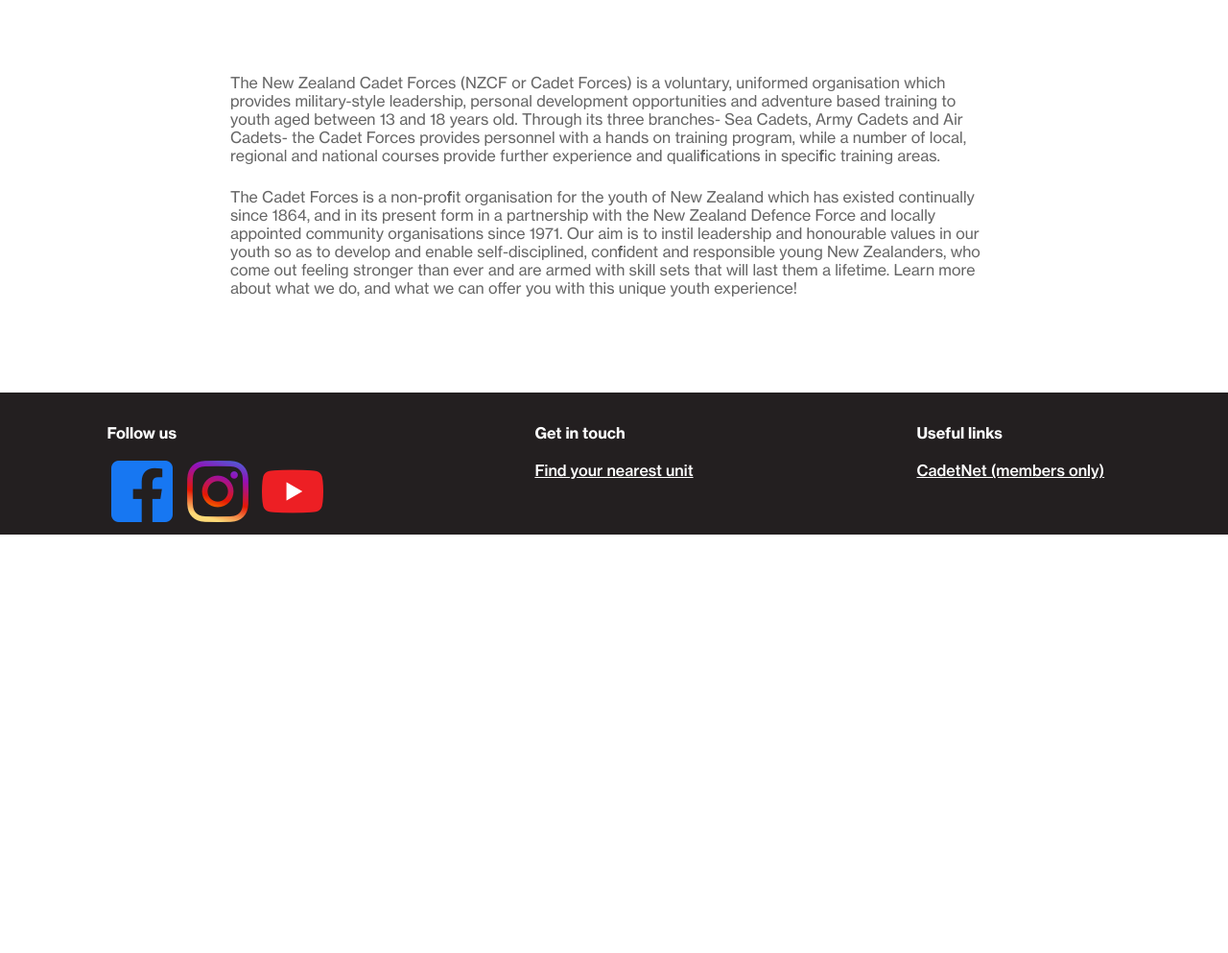
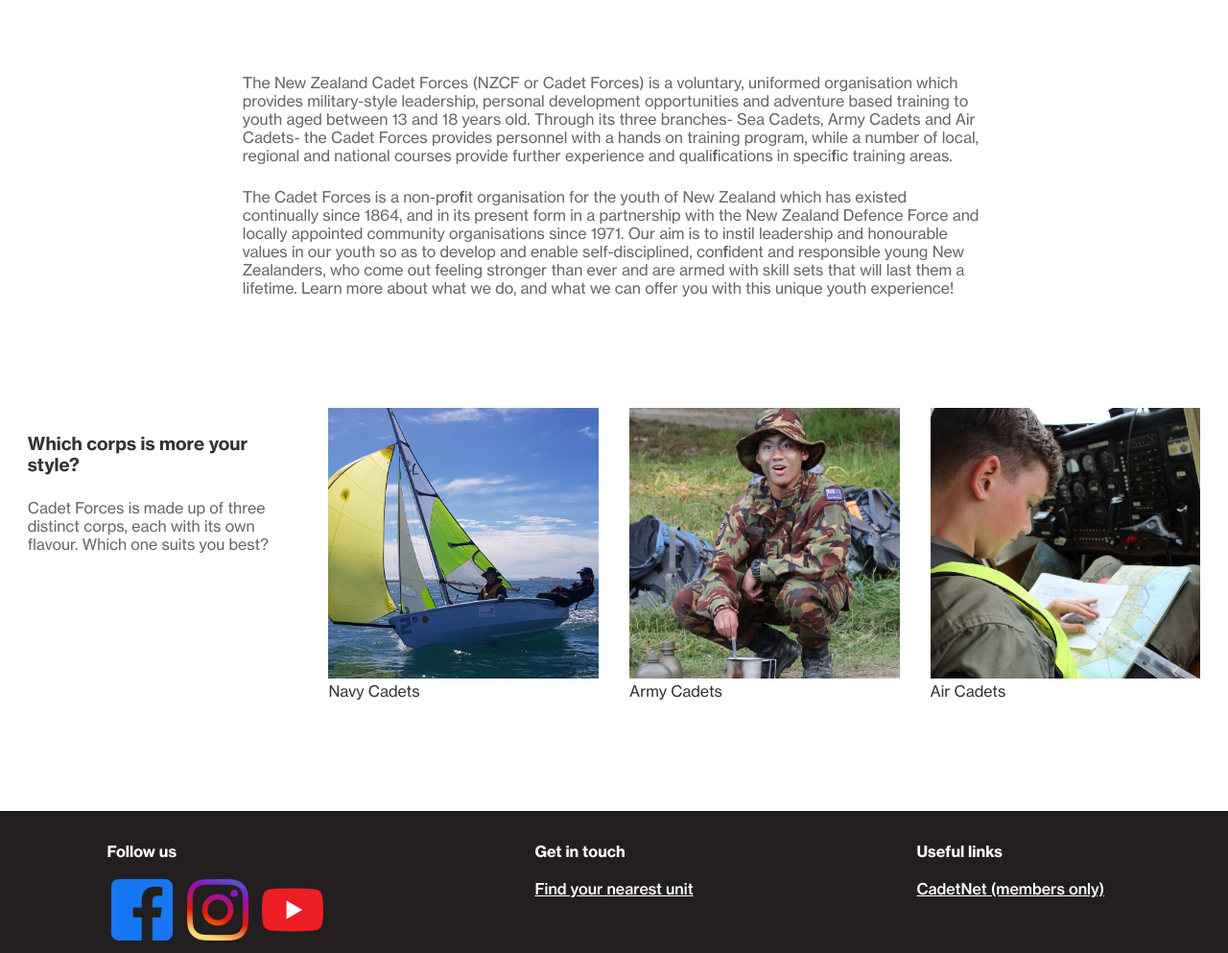
Before and after one commit to New-Zealand-Cadet-Forces/op-refresh, a Jekyll site: the page built from index.md, in a window 1280 px wide and 1378 px high, cut to the strip 385-1378 px from the top of the window. Shown: the whole strip at 96% size. Built offline with Jekyll 4.4.1, drawn with Linux system fonts in a browser that asks for light colours; a script that is not in the unit is left out.

Commit message:
Build the call to action block

```diff
--- /dev/null
+++ b/_includes/cta-image-block.html
@@ -0,0 +1,21 @@
+<section class="cta-image-block">
+  <div class="cta cta-text">
+    <h3>Which corps is more your style?</h3>
+    <p>
+      Cadet Forces is made up of three distinct corps, each with its own
+      flavour. Which one suits you best?
+    </p>
+  </div>
+  <figure class="cta cta-image">
+    <img src="img/cta/navy.jpg" alt="Navy Cadets" />
+    <figcaption>Navy Cadets</figcaption>
+  </figure>
+  <figure class="cta cta-image" >
+    <img src="img/cta/army.jpg" alt="Army Cadets" />
+    <figcaption>Army Cadets</figcaption>
+  </figure>
+  <figure class="cta cta-image" >
+    <img src="img/cta/air.jpg" alt="Air Cadets" />
+    <figcaption>Air Cadets</figcaption>
+  </figure>
+</section>
--- /dev/null
+++ b/_sass/_cta.scss
@@ -0,0 +1,14 @@
+.cta-image-block {
+    display: flex;
+    justify-content: space-between;
+    max-width: 80rem;
+}
+
+.cta {
+    flex: 0 0 25%;
+    padding: 1em;
+}
+
+.cta-image {
+    margin:0;
+}
--- a/css/styles.scss
+++ b/css/styles.scss
@@ -1,6 +1,7 @@
 ---
 ---
 @import "typography";
+@import "cta";
 
 //Font variables
 
@@ -17,6 +18,10 @@ $army-red: rgb(211, 17, 69);
 $air-blue: rgb(19, 181, 234);
 
 //Resets
+* {
+    box-sizing: border-box;
+}
+
 body {
     margin: 0;
 }
@@ -116,11 +121,6 @@ main {
         padding: 0 0.8rem;
         margin: 100px auto;
     }
-    img {
-        display: block;
-        max-width: 80rem;
-        margin: 100px auto;
-    }
 }
 
 
--- a/index.md
+++ b/index.md
@@ -8,3 +8,5 @@ layout: default
 Our aim is to instil leadership and honourable values in our youth so as to develop and enable self-disciplined, confident and responsible young New Zealanders, who come out feeling stronger than ever and are armed with skill sets that will last them a lifetime.
 Learn more about what we do, and what we can offer you with this unique youth experience!</p>
 </section>
+
+{% include cta-image-block.html %}
```
Also changed, not shown: img/cta/air.jpg (added), img/cta/army.jpg (added), img/cta/navy.jpg (added).
